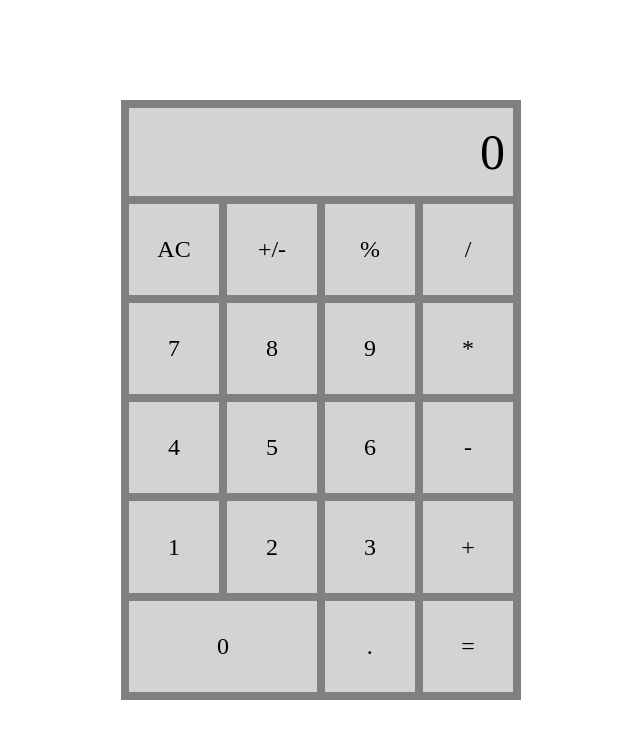
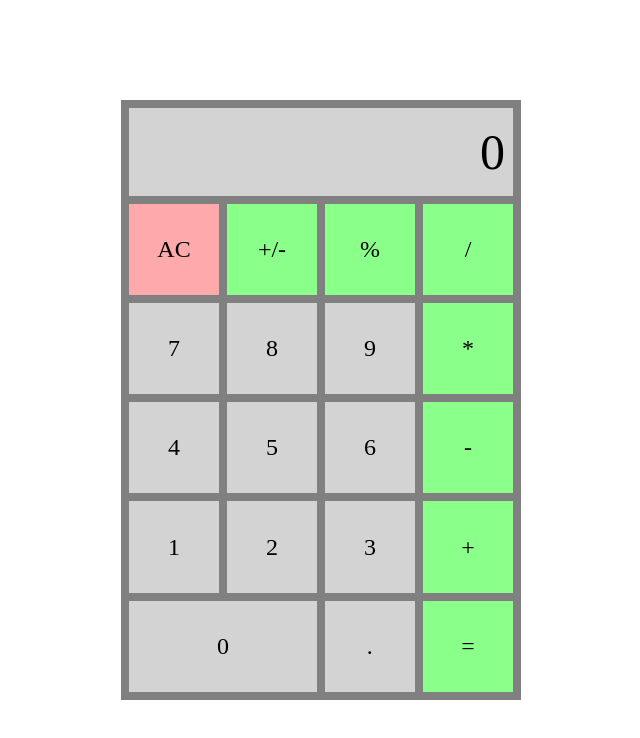
Before and after one commit to JakubMrowicki/calculator-exercise, a plain HTML site: page index.html in a window 1280 px wide. Shown: the whole page, without its empty margins (319-959 px from the left). Drawn offline with Linux system fonts and the light colour scheme.

Commit message:
add styles to highlight current operation

```diff
--- a/css/style.css
+++ b/css/style.css
@@ -45,6 +45,7 @@ body {
 }
 
 .buttons {
+  user-select: none;
   display: flex;
   flex-grow: 1;
   flex-direction: column;
@@ -58,6 +59,7 @@ body {
 }
 
 .button {
+  box-sizing: border-box;
   flex-basis: 25%;
   background-color: lightgray;
   font-size: 24px;
@@ -66,6 +68,27 @@ body {
   align-items: center;
 }
 
+.button:hover {
+  -webkit-box-shadow: inset 0px 0px 38px 0px rgba(0, 0, 0, 0.25);
+  -moz-box-shadow: inset 0px 0px 38px 0px rgba(0, 0, 0, 0.25);
+  box-shadow: inset 0px 0px 38px 0px rgba(0, 0, 0, 0.25);
+}
+
+.button:active,
+.active {
+  -webkit-box-shadow: inset 0px 0px 38px 40px rgba(0, 0, 0, 0.25);
+  -moz-box-shadow: inset 0px 0px 38px 40px rgba(0, 0, 0, 0.25);
+  box-shadow: inset 0px 0px 38px 40px rgba(0, 0, 0, 0.25);
+}
+
+.button.functional {
+  background-color: rgb(138, 255, 138);
+}
+
+.button.clear {
+  background-color: rgb(255, 170, 170);
+}
+
 .two-wide {
   flex-basis: calc(50% + var(--gap));
 }
--- a/index.html
+++ b/index.html
@@ -14,33 +14,33 @@
       </div>
       <div class="buttons">
         <div class="row">
-          <div class="button" data-action="AC">AC</div>
-          <div class="button" data-action="+/-">+/-</div>
-          <div class="button" data-action="%">%</div>
-          <div class="button" data-action="/">/</div>
+          <div class="button clear" data-action="AC">AC</div>
+          <div class="button functional" data-action="+/-">+/-</div>
+          <div class="button functional" data-action="%">%</div>
+          <div class="button functional" data-action="/">/</div>
         </div>
         <div class="row">
           <div class="button" data-numpad="7">7</div>
           <div class="button" data-numpad="8">8</div>
           <div class="button" data-numpad="9">9</div>
-          <div class="button" data-action="*">*</div>
+          <div class="button functional" data-action="*">*</div>
         </div>
         <div class="row">
           <div class="button" data-numpad="4">4</div>
           <div class="button" data-numpad="5">5</div>
           <div class="button" data-numpad="6">6</div>
-          <div class="button" data-action="-">-</div>
+          <div class="button functional" data-action="-">-</div>
         </div>
         <div class="row">
           <div class="button" data-numpad="1">1</div>
           <div class="button" data-numpad="2">2</div>
           <div class="button" data-numpad="3">3</div>
-          <div class="button" data-action="+">+</div>
+          <div class="button functional" data-action="+">+</div>
         </div>
         <div class="row">
           <div class="button two-wide" data-numpad="0">0</div>
           <div class="button" data-numpad=".">.</div>
-          <div class="button" data-action="=">=</div>
+          <div class="button functional" data-action="=">=</div>
         </div>
       </div>
     </div>
```
